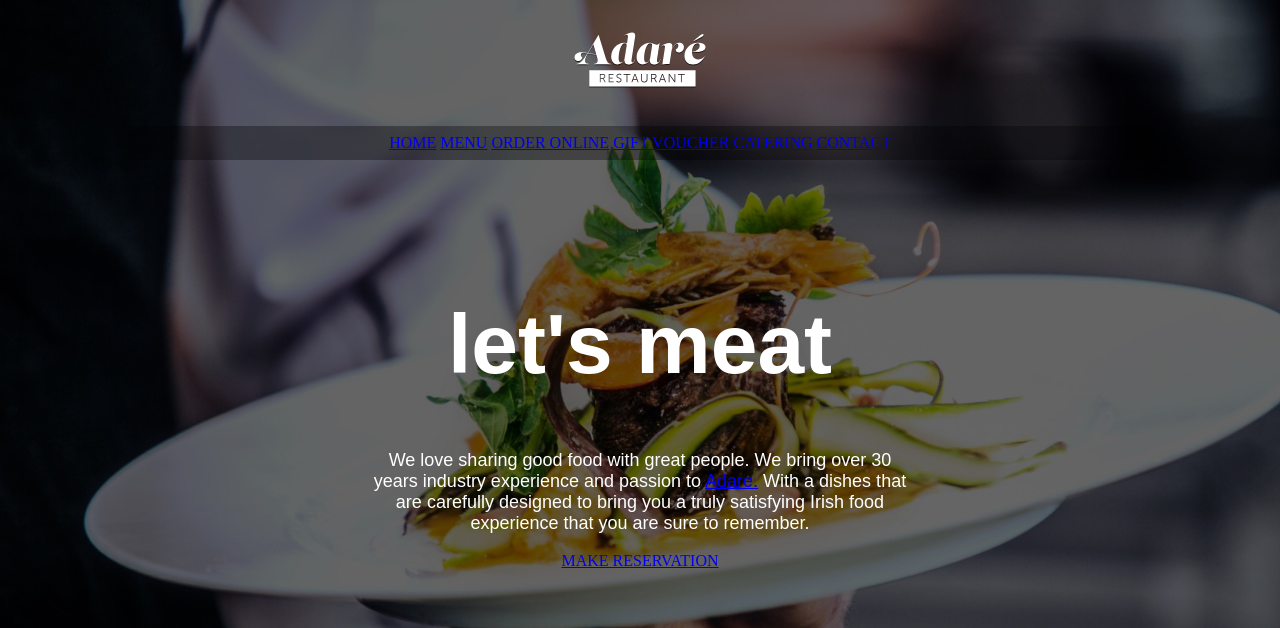
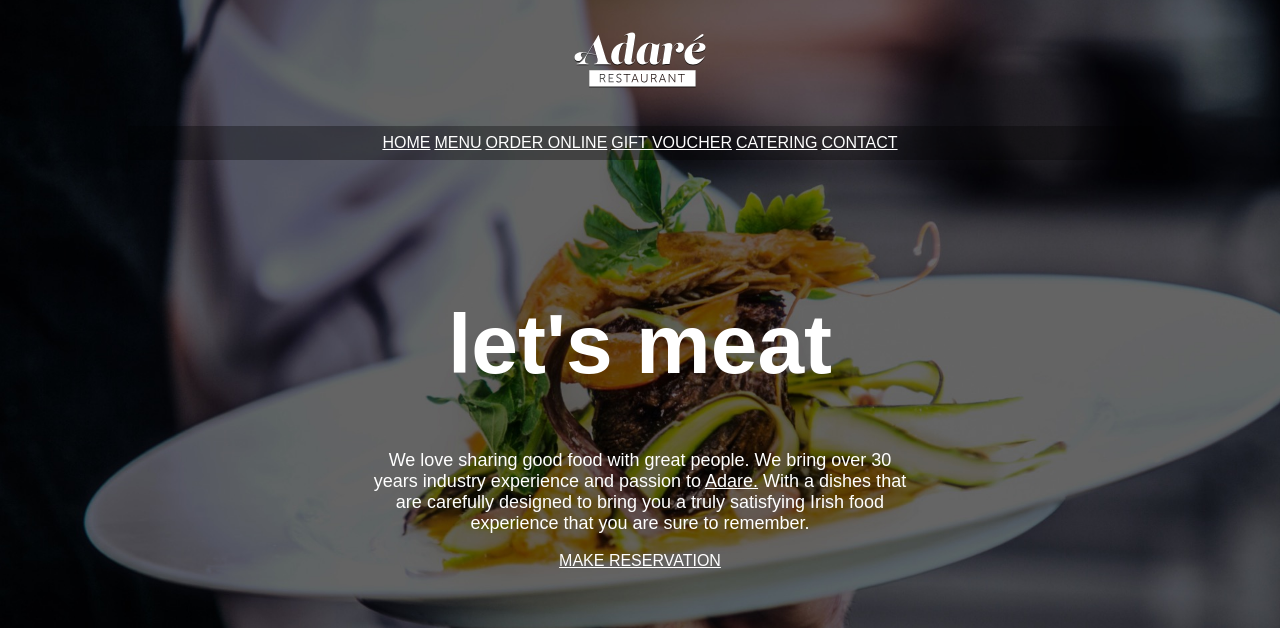
Before and after one commit to akashgamage/BUOLTuteProject01, a plain HTML site: page index.html in a window 1280 px wide. Shown: the top 628 px of the page. Drawn offline with Linux system fonts and the light colour scheme.

Commit message:
hl & lp done

```diff
--- a/style.css
+++ b/style.css
@@ -53,3 +53,9 @@ p {
     color: white;
     font-family: Arial, Helvetica, sans-serif;
 }
+
+a {
+    color: white;
+    font-family: Arial, Helvetica, sans-serif;
+    /*text-decoration: none;*/
+}
```
